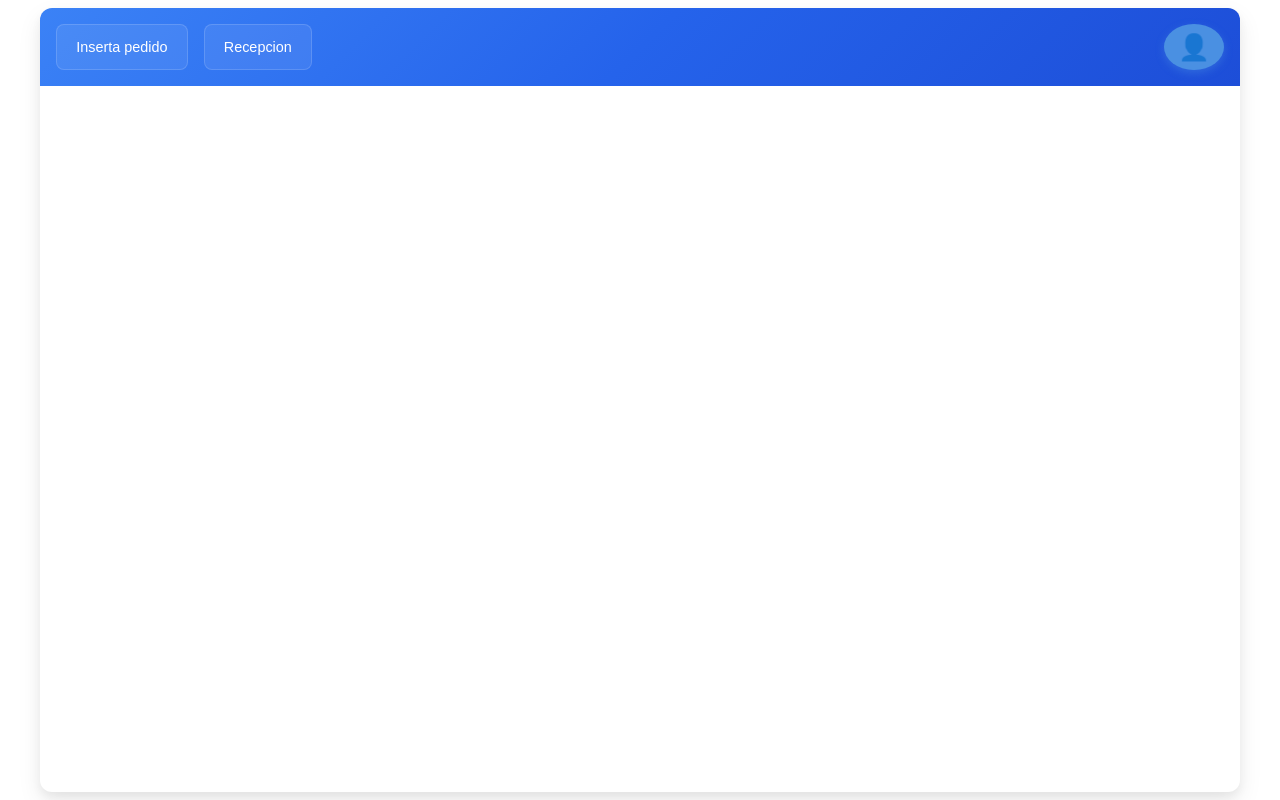
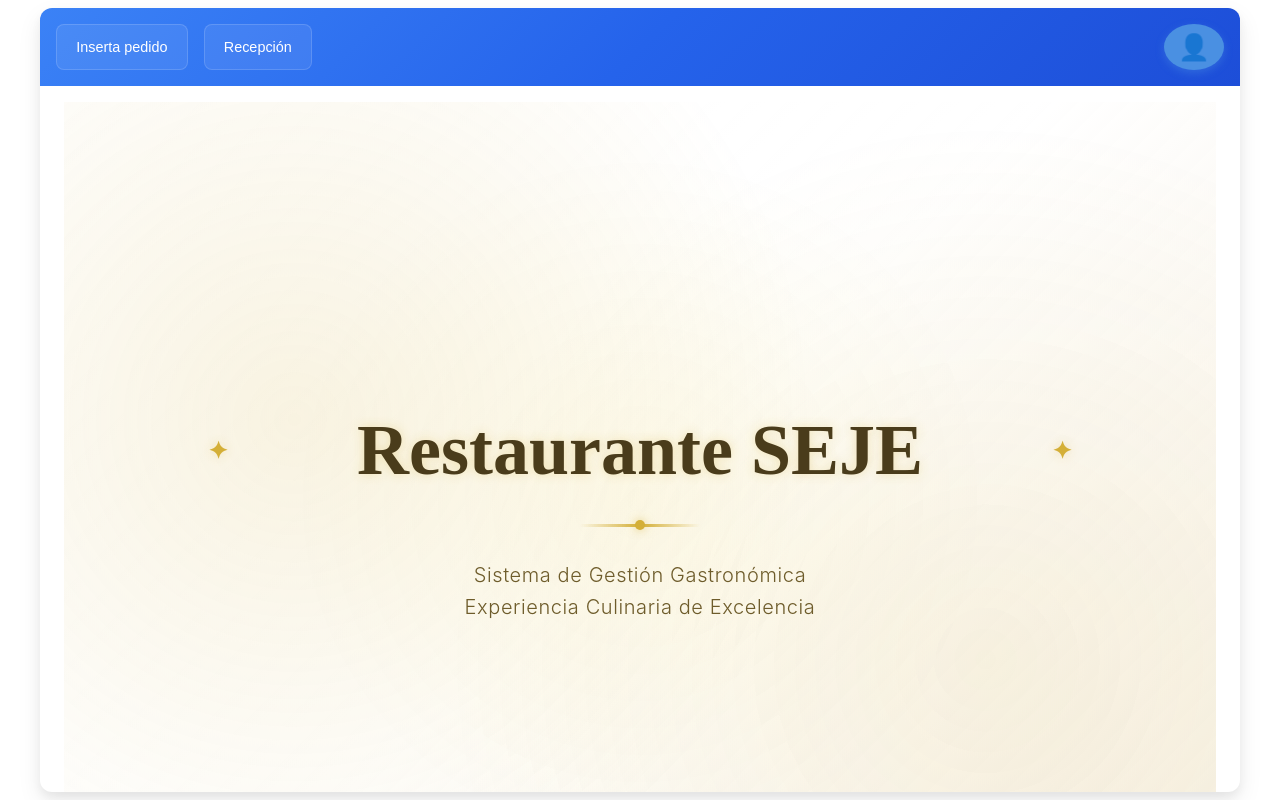
Before and after one commit to titanium312/Restaurante-Ol-start, a React (Create React App) app: page /restaurante in a window 1280 px wide. Built offline with nearby package versions, Linux system fonts and the light colour scheme.

Commit message:
2025-06-04

```diff
--- /dev/null
+++ b/src/3-Pedidos/Principal/PORTADA/portada.css
@@ -0,0 +1,190 @@
+/* Contenedor principal */
+.portada-container {
+  width: 100%;
+  height: 100%;
+  min-height: 100vh;
+  display: flex;
+  justify-content: center;
+  align-items: center;
+  /* Fondo blanco con transparencia y degradado dorado sutil */
+  background: linear-gradient(
+    135deg,
+    rgba(255, 255, 255, 0.85) 0%,
+    rgba(255, 255, 255, 0.95) 50%,
+    rgba(245, 238, 224, 0.8) 100%
+  );
+  position: relative;
+  overflow: hidden;
+  padding: 2rem;
+  box-sizing: border-box;
+  backdrop-filter: blur(10px);
+  -webkit-backdrop-filter: blur(10px);
+}
+
+/* Efecto de partículas doradas de fondo */
+.portada-container::before {
+  content: '';
+  position: absolute;
+  inset: 0;
+  background-image:
+    radial-gradient(circle at 20% 40%, rgba(212, 175, 55, 0.15) 0%, transparent 50%),
+    radial-gradient(circle at 80% 70%, rgba(212, 175, 55, 0.1) 0%, transparent 50%),
+    radial-gradient(circle at 50% 50%, rgba(255, 215, 0, 0.05) 0%, transparent 50%);
+  animation: floatParticles 30s ease-in-out infinite;
+  z-index: 0;
+}
+
+@keyframes floatParticles {
+  0%, 100% { transform: translateY(0); }
+  50% { transform: translateY(-10px); }
+}
+
+/* Contenido centrado */
+.portada-content {
+  z-index: 1;
+  text-align: center;
+  max-width: 800px;
+  width: 100%;
+  animation: fadeInUp 1.2s ease-out;
+  padding: 1rem;
+}
+
+@keyframes fadeInUp {
+  from {
+    opacity: 0;
+    transform: translateY(30px);
+  }
+  to {
+    opacity: 1;
+    transform: translateY(0);
+  }
+}
+
+/* Título elegante */
+.portada-title {
+  font-family: 'Playfair Display', serif;
+  font-size: clamp(2.5rem, 6vw, 4.5rem);
+  font-weight: 700;
+  color: #4a3c1b; /* tono dorado oscuro */
+  margin-bottom: 1.2rem;
+  text-shadow: 0 0 8px rgba(212, 175, 55, 0.3);
+  position: relative;
+  animation: titleGlow 3s ease-in-out infinite alternate;
+}
+
+@keyframes titleGlow {
+  from {
+    text-shadow: 0 0 10px rgba(212, 175, 55, 0.3);
+  }
+  to {
+    text-shadow:
+      0 0 20px rgba(212, 175, 55, 0.5),
+      0 0 40px rgba(212, 175, 55, 0.3);
+  }
+}
+
+/* Estrellas decorativas */
+.portada-title::before,
+.portada-title::after {
+  content: '✦';
+  font-size: 1.5rem;
+  color: #d4af37;
+  position: absolute;
+  top: 50%;
+  transform: translateY(-50%);
+  animation: sparkle 2s ease-in-out infinite alternate;
+}
+
+.portada-title::before {
+  left: -2rem;
+  animation-delay: 0.5s;
+}
+.portada-title::after {
+  right: -2rem;
+  animation-delay: 1s;
+}
+
+@keyframes sparkle {
+  0% { opacity: 0.3; transform: scale(0.8); }
+  100% { opacity: 1; transform: scale(1.2); }
+}
+
+/* Línea dorada decorativa */
+.decorative-line {
+  width: 120px;
+  height: 3px;
+  margin: 2rem auto;
+  background: linear-gradient(90deg, transparent, #d4af37, transparent);
+  position: relative;
+  animation: lineExpand 2s ease-out;
+}
+
+@keyframes lineExpand {
+  from { width: 0; }
+  to { width: 120px; }
+}
+
+.decorative-line::before {
+  content: '';
+  position: absolute;
+  top: -4px;
+  left: 50%;
+  transform: translateX(-50%);
+  width: 10px;
+  height: 10px;
+  background: #d4af37;
+  border-radius: 50%;
+  box-shadow: 0 0 10px rgba(212, 175, 55, 0.6);
+}
+
+/* Subtítulo fino */
+.portada-subtitle {
+  font-size: 1.25rem;
+  color: #6e5c2b;
+  line-height: 1.6;
+  font-weight: 300;
+  animation: fadeIn 1.5s ease-out 0.5s both;
+  letter-spacing: 0.6px;
+}
+
+@keyframes fadeIn {
+  from { opacity: 0; }
+  to { opacity: 1; }
+}
+
+/* Botón elegante (opcional) */
+.elegant-button {
+  margin-top: 2rem;
+  padding: 12px 28px;
+  font-size: 1rem;
+  font-weight: 500;
+  background: linear-gradient(135deg, #d4af37, #f4e29b);
+  color: #1a1a1a;
+  border: none;
+  border-radius: 30px;
+  cursor: pointer;
+  box-shadow: 0 4px 12px rgba(212, 175, 55, 0.4);
+  transition: all 0.3s ease;
+}
+
+.elegant-button:hover {
+  background: linear-gradient(135deg, #f4e29b, #d4af37);
+  transform: translateY(-2px);
+  box-shadow: 0 8px 24px rgba(212, 175, 55, 0.5);
+}
+
+/* Responsivo */
+@media (max-width: 768px) {
+  .portada-title::before,
+  .portada-title::after {
+    display: none;
+  }
+
+  .decorative-line {
+    width: 80px;
+  }
+
+  .portada-subtitle {
+    font-size: 1.1rem;
+  }
+}
--- /dev/null
+++ b/src/3-Pedidos/Principal/PORTADA/portada.js
@@ -0,0 +1,22 @@
+import React from 'react';
+import './portada.css';
+
+const Portada = () => {
+  return (
+    <div className="portada-container">
+      <div className="portada-content">
+        <h1 className="portada-title">Restaurante SEJE</h1>
+        <div className="decorative-line"></div>
+        <p className="portada-subtitle">
+          Sistema de Gestión Gastronómica
+          <br />
+          Experiencia Culinaria de Excelencia
+        </p>
+        {/* Opcional: Botón de acción */}
+        {/* <button className="elegant-button">Comenzar</button> */}
+      </div>
+    </div>
+  );
+};
+
+export default Portada;
--- a/src/3-Pedidos/Principal/Restaurante.js
+++ b/src/3-Pedidos/Principal/Restaurante.js
@@ -1,31 +1,43 @@
-import React, { useState } from 'react';
-import styles from './Restaurante.module.css';  // Usamos el archivo CSS con módulos
+import React, { useState, useEffect } from 'react';
+import styles from './Restaurante.module.css';
 import InsertarPedido from '../InsertaPedido/InsertarPedido';
 import ListaRestaurante from '../Lista/ListaRestaurante';
 import Usuario from '../Usuario/Usuario';
 import ContenedorUser from '../Usuario/admid/administrarUsuarios/AdmidUser';
 import ServiciosCrud from '../Usuario/admid/6-servicios/ServiciosCrud';
+import Portada from './PORTADA/portada';
 
 const Restaurante = () => {
-  const [content, setContent] = useState('Selecciona una opción');
+  // ✅ Mostrar portada inicialmente
+  const [content, setContent] = useState(<Portada />);
   const [activeButton, setActiveButton] = useState(null);
   const [navbarClass, setNavbarClass] = useState(styles.restauranteNavbarBlue);
 
-  // Función para cambiar el contenido y la barra de navegación
+  // ✅ Función para cambiar el contenido
   const changeContent = (option) => {
     let newContent;
-    if (option === 'Recepcion') {
+
+    switch (option) {
+      case 'Recepcion':
         newContent = <InsertarPedido />;
-      setNavbarClass(styles.restauranteNavbarGreen); // Cambiar la clase de la barra de navegación
-    } else if (option === 'Inserta pedido') {
+        setNavbarClass(styles.restauranteNavbarGreen);
+        break;
+      case 'Inserta pedido':
         newContent = <ListaRestaurante />;
-      setNavbarClass(styles.restauranteNavbarIndigo); // Cambiar la clase de la barra de navegación
-    } else if (option === 'Agregar Servicio') {
+        setNavbarClass(styles.restauranteNavbarIndigo);
+        break;
+      case 'Agregar Servicio':
         newContent = <ServiciosCrud />;
-      setNavbarClass(styles.restauranteNavbarIndigo); // Cambiar la clase de la barra de navegación
-    } else if (option === 'Administrar Usuarios') {
+        setNavbarClass(styles.restauranteNavbarIndigo);
+        break;
+      case 'Administrar Usuarios':
         newContent = <ContenedorUser />;
-      setNavbarClass(styles.restauranteNavbarIndigo); // Cambiar la clase de la barra de navegación
+        setNavbarClass(styles.restauranteNavbarIndigo);
+        break;
+      default:
+        newContent = <Portada />;
+        setNavbarClass(styles.restauranteNavbarBlue);
+        break;
     }
 
     setContent(newContent);
@@ -37,36 +49,27 @@ const Restaurante = () => {
       {/* Barra de navegación superior */}
       <div className={`${styles.restauranteNavbar} ${navbarClass}`}>
         <button
-          id="recepcion-btn"
           onClick={() => changeContent('Recepcion')}
           className={`${styles.restauranteBtnNav} ${activeButton === 'Recepcion' ? styles.restauranteBtnNavActive : ''}`}
         >
           Inserta pedido
         </button>
         <button
-          id="pedido-btn"
           onClick={() => changeContent('Inserta pedido')}
           className={`${styles.restauranteBtnNav} ${activeButton === 'Inserta pedido' ? styles.restauranteBtnNavActive : ''}`}
         >
-          Recepcion
+          Recepción
         </button>
 
-        {/* Pasamos la función changeContent a Usuario */}
+        {/* Usuario componente */}
         <div style={{ marginLeft: 'auto' }}>
-            <Usuario changeContent={changeContent} style={{ display: 'flex', alignItems: 'center', justifyContent: 'space-between' }}/>
+          <Usuario changeContent={changeContent} />
         </div>
       </div>
 
       {/* Contenido dinámico */}
-      <div className={`${styles.restauranteContent} ${activeButton ? styles.restauranteContentShow : ''}`}>
-        {content ? (
-          content
-        ) : (
-          <div>
-            <h2 className={styles.restauranteTitle}>Selecciona una opción</h2>
-            <p className={styles.restauranteDescription}>Haz clic en uno de los botones arriba para cambiar el contenido.</p>
-          </div>
-        )}
+      <div className={`${styles.restauranteContent} ${styles.restauranteContentShow}`}>
+        {content}
       </div>
     </div>
   );
```
Lines whose indentation alone changed are shown as unchanged.
